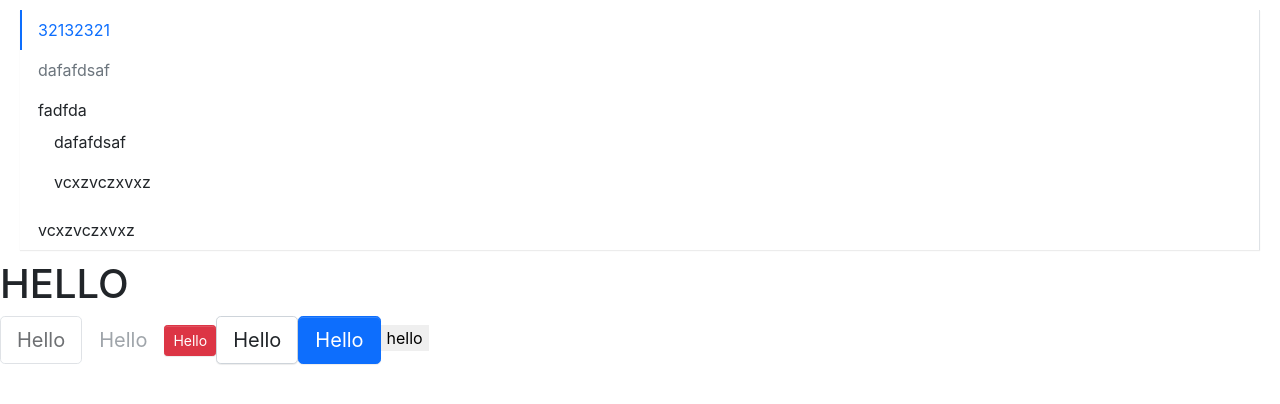
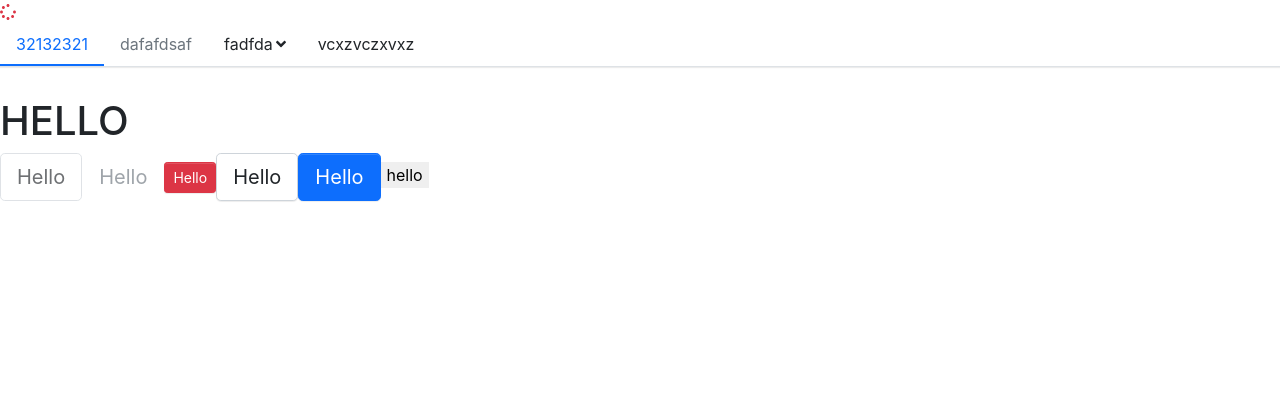
Before and after one commit to AmossXu/amos-ui-components, a React (Create React App) app: page / in a window 1280 px wide. Shown: the top 404 px of the page. Built offline with nearby package versions, Linux system fonts and the light colour scheme.

Commit message:
submenu-icon add

```diff
--- a/package.json
+++ b/package.json
@@ -19,6 +19,7 @@
     "react": "^16.13.1",
     "react-dom": "^16.13.1",
     "react-scripts": "3.4.1",
+    "react-transition-group": "^4.4.1",
     "typescript": "~3.7.2"
   },
   "scripts": {
@@ -41,5 +42,8 @@
       "last 1 firefox version",
       "last 1 safari version"
     ]
+  },
+  "devDependencies": {
+    "@types/react-transition-group": "^4.4.0"
   }
 }
--- a/src/App.tsx
+++ b/src/App.tsx
@@ -1,7 +1,7 @@
 import React from 'react';
 import logo from './logo.svg';
 import { library } from '@fortawesome/fontawesome-svg-core';
-import { fas } from '@fortawesome/free-solid-svg-icons'
+import { fas, faCheckSquare } from '@fortawesome/free-solid-svg-icons'
 import Button, { ButtonType, ButtonSize } from './conponents/Button/button';
 import { FontAwesomeIcon, FontAwesomeIconProps } from '@fortawesome/react-fontawesome'
 import Menu from './conponents/Menu/menu';
@@ -9,7 +9,7 @@ import MenuItem from './conponents/Menu/menuItem';
 import SubMenu from './conponents/Menu/subMenu';
 import Icon from './conponents/Icon/icon';
 // import './App.css';
-library.add(fas)
+library.add(fas, faCheckSquare)
 
 function App() {
   const a = '123'
@@ -19,10 +19,10 @@ function App() {
   return (
     <div className="App">
       {/* <Icon icon="faCoffee" theme='primary' size='10x' /> */}
-      <FontAwesomeIcon  icon="faCoffee"/>
+      <Icon icon="spinner" theme='danger' />
       <Menu
         defaultIndex={'0'}
-        mode='vertical'
+        // mode='vertical'
         defaultOpenSubMenus={['2']}
       // onSelect={(index) => alert(index)}
       >
--- /dev/null
+++ b/src/conponents/Icon/_style.scss
@@ -0,0 +1,5 @@
+@each $key, $val in $theme-colors  {
+  .icon-#{$key} {
+    color: $val;
+  }
+}
--- a/src/conponents/Icon/icon.tsx
+++ b/src/conponents/Icon/icon.tsx
@@ -1,9 +1,8 @@
 import React from 'react';
 import classNames from 'classnames';
 import { FontAwesomeIcon, FontAwesomeIconProps } from '@fortawesome/react-fontawesome'
-import { faCoffee } from '@fortawesome/free-solid-svg-icons'
 
-export type ThemeProps = 'primary' | 'secondary' |'success' | 'info'
+export type ThemeProps = 'primary' | 'secondary' | 'success' | 'info' | 'warning' | 'danger' | 'light' | 'dark'
 
 export interface IconProps extends FontAwesomeIconProps {
   theme?: ThemeProps
@@ -11,7 +10,7 @@ export interface IconProps extends FontAwesomeIconProps {
 
 const Icon: React.FC<IconProps> = (props) => {
   // icon-primary
-  const { className, theme, ...restProps} = props
+  const { className, theme, ...restProps } = props
   const classes = classNames('amos-icon', className, {
     [`icon-${theme}`]: theme
   })
--- a/src/conponents/Menu/_style.scss
+++ b/src/conponents/Menu/_style.scss
@@ -29,28 +29,31 @@
       display: flex;
       align-items: center;
     }
-    .arrow-icon {
+    .angle-icon {
       transition: transform .25s ease-in-out;
       margin-left: 3px;
     }
     &:hover {
-      .arrow-icon {
+      .angle-icon {
         transform: rotate(180deg);
       }
     }
   }
   .is-vertical {
-    .arrow-icon {
+    .angle-icon {
       transform: rotate(0deg) !important;
     }
   }
   .is-vertical.is-opened {
-    .arrow-icon {
+    .angle-icon {
       transform: rotate(180deg) !important;
     }
   }
   .amos-submenu {
-    display: none;
+    // 开始透明度为0
+    opacity: 0;
+    transition: opacity .5s ease-in;
+    // display: none;
     list-style:none;
     padding-left: 0;
     white-space: nowrap;
@@ -67,6 +70,7 @@
   }
   .amos-submenu.menu-opened {
     display: block;
+    opacity: 1;
   }
 }
 .menu-horizontal {
--- a/src/conponents/Menu/subMenu.tsx
+++ b/src/conponents/Menu/subMenu.tsx
@@ -2,6 +2,8 @@ import React, { useContext, FunctionComponentElement, useState } from 'react';
 import classNames from 'classnames';
 import { MenuContext } from './menu';
 import { MenuItemProps } from './menuItem';
+import { CSSTransition } from 'react-transition-group';
+import Icon from '../Icon/icon';
 export interface SubMenuProps {
   index?: string;
   title: string;
@@ -14,7 +16,9 @@ const SubMenu: React.FC<SubMenuProps> = ({ index, title, children, className })
   const isOpened = (index && context.mode === 'vertical') ? openedSubMenus.includes(index) : false
   const [menuOpen, setOpen] = useState(isOpened)
   const classes = classNames('menu-item submenu-item', className, {
-    'is-active': context.index === index
+    'is-active': context.index === index,
+    'is-opened': menuOpen,
+    'is-vertical': context.mode === 'vertical'
   })
   const handleClick = (e: React.MouseEvent) => {
     e.preventDefault()
@@ -42,7 +46,7 @@ const SubMenu: React.FC<SubMenuProps> = ({ index, title, children, className })
     const childrenComponent = React.Children.map(children, (child, i) => {
       const childrenElement = child as React.FunctionComponentElement<MenuItemProps>
       if (childrenElement.type.displayName === 'MenuItem') {
-        return React.cloneElement(childrenElement,{
+        return React.cloneElement(childrenElement, {
           index: `${index}-${i}`
         })
       } else {
@@ -59,6 +63,7 @@ const SubMenu: React.FC<SubMenuProps> = ({ index, title, children, className })
     <li key={index} className={classes} {...hoverEvents}>
       <div className="submenu-title" onClick={handleClick} {...clickEvents}>
         {title}
+        <Icon icon="angle-down" className="angle-icon" />
       </div>
       {renderChildren()}
     </li>
--- a/src/styles/_variables.scss
+++ b/src/styles/_variables.scss
@@ -30,6 +30,7 @@ $danger:        $red !default;
 $light:         $gray-100 !default;
 $dark:          $gray-800 !default;
 
+// 用于主题颜色可循环操作的map
 $theme-colors:
 (
   "primary":    $primary,
--- a/src/styles/index.scss
+++ b/src/styles/index.scss
@@ -12,3 +12,6 @@
 
 // menu
 @import "../conponents/Menu/style";
+
+// icon
+@import "../conponents/Icon/style";
```
Also changed, not shown: 1 other file (tests, documents, lock files or other folders).
